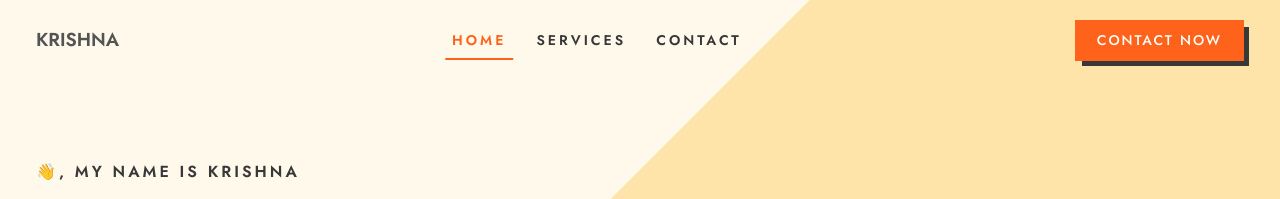
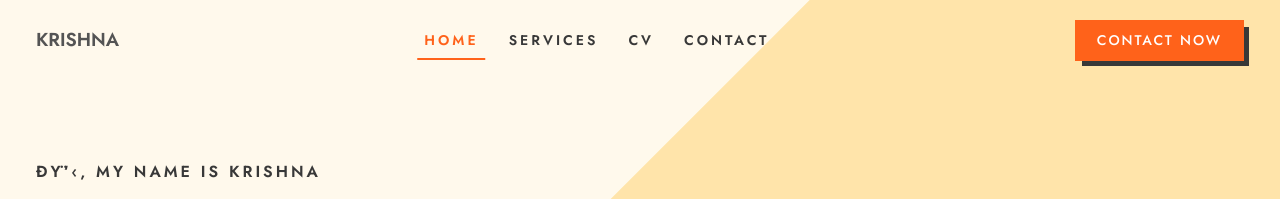
Before and after one commit to krishn404/responsive-website, a plain HTML site: page index.html in a window 1280 px wide. Shown: the top 199 px of the page. Drawn offline with nearby package versions, Linux system fonts and the light colour scheme.

Commit message:
Update index.html

```diff
--- a/index.html
+++ b/index.html
@@ -80,7 +80,9 @@
             <a href="./service.html" class="label-lg navbar-link has-after">Services</a>
           </li>
 
-
+          <li class="navbar-item">
+            <a href="https://krishna-cv.vercel.app/" class="label-lg navbar-link has-after">CV</a>
+          </li>
 
           <li class="navbar-item">
             <a href="./contact.html" class="label-lg navbar-link has-after">Contact</a>
@@ -114,7 +116,7 @@
            <div class="animated-text">
           <div class="hero-content">
 
-            <p class="hero-subtitle">👋, My name is Krishna</p>
+            <p class="hero-subtitle">ðŸ‘‹, My name is Krishna</p>
 
             <h1 class="headline-lg">I'm a Student and a beginner web developer</h1>
 
@@ -244,11 +246,6 @@
 
                 </div>
               </li>
-
-
-
-
-
             </ul>
 
           </div>
```
